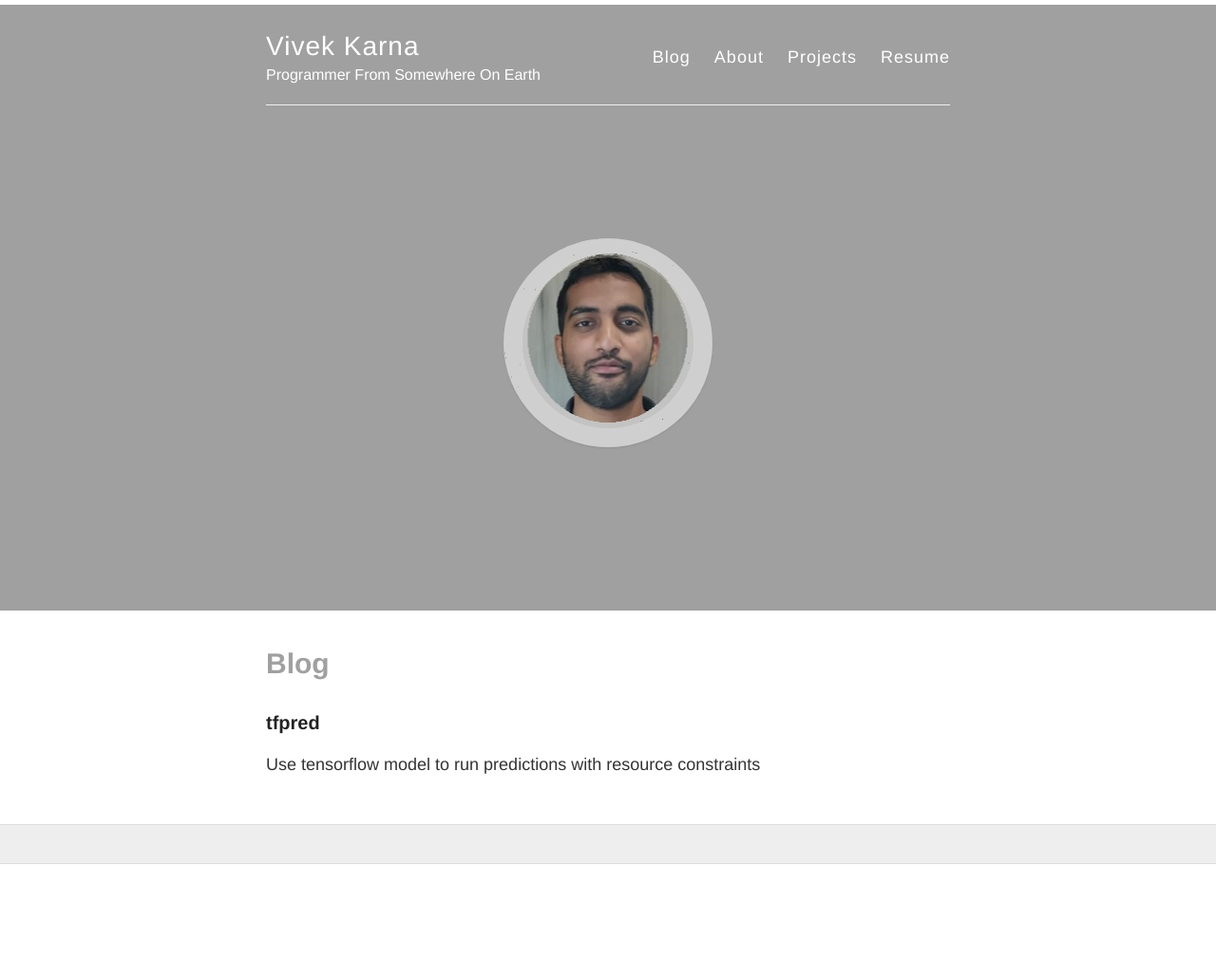
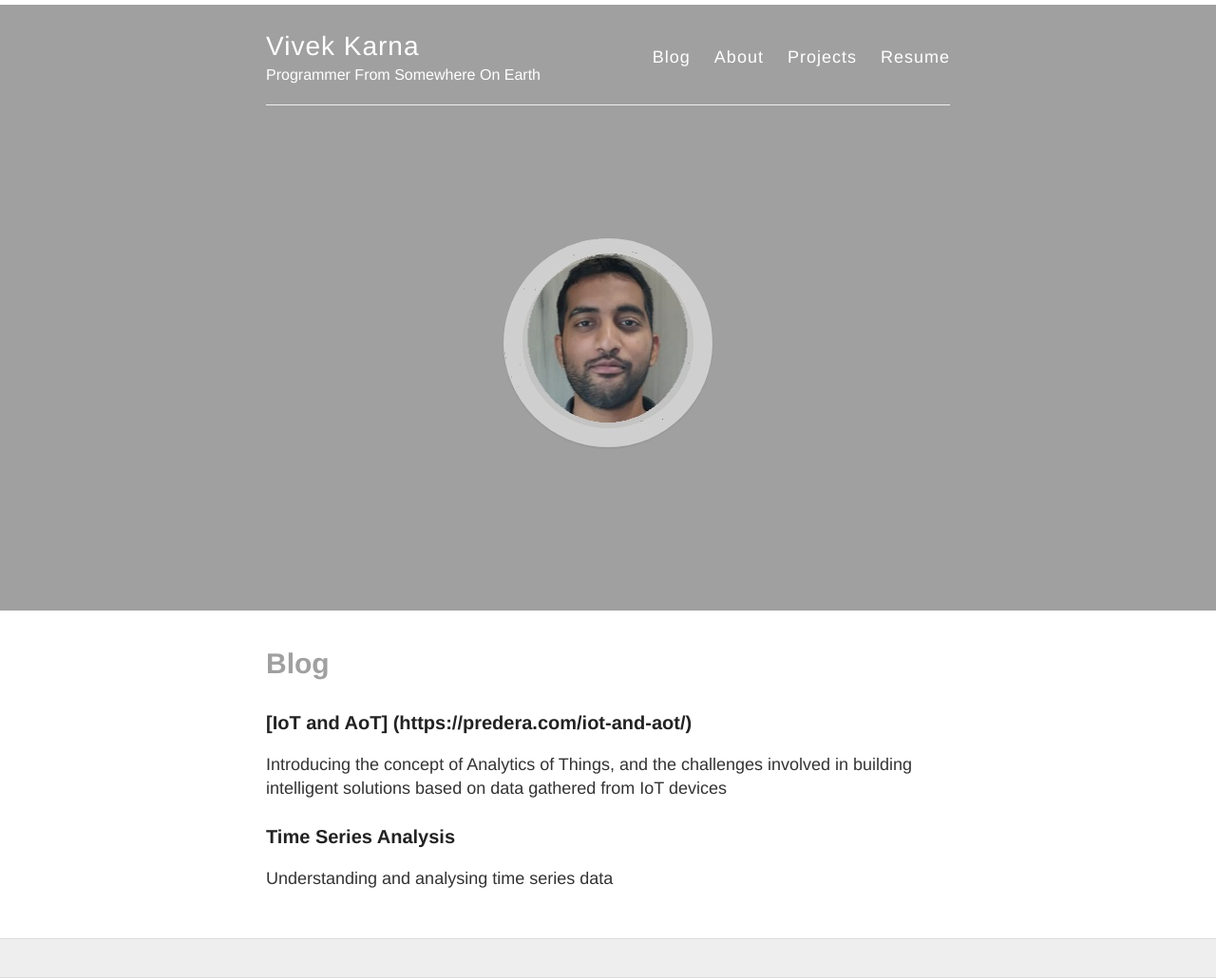
Before and after one commit to vivekka93/vivekka93.github.io, a Jekyll site: the page built from blog.md, in a window 1280 px wide. Shown: the whole page at 95% size. Built offline with Jekyll 4.4.1, drawn with Linux system fonts in a browser that asks for light colours; nearby versions of some CDN libraries; before the commit the page ends 910 px from its top, so only the background shows below that.

Commit message:
Updated blog

```diff
--- a/blog.md
+++ b/blog.md
@@ -4,5 +4,9 @@ title: Blog
 permalink: /blog/
 ---
 
-### [tfpred](https://github.com/vivekka93/tfpred)
-Use tensorflow model to run predictions with resource constraints
+### [IoT and AoT] (https://predera.com/iot-and-aot/)
+Introducing the concept of Analytics of Things, and the challenges involved in building intelligent solutions based on
+data gathered from IoT devices
+
+### [Time Series Analysis](https://predera.com/time-series-analysis/)
+Understanding and analysing time series data
```
